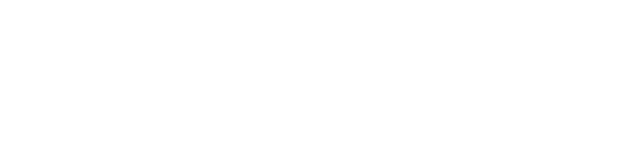
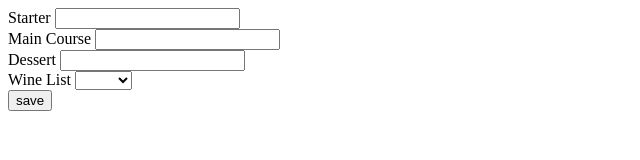
Before and after one commit to KeithorKeith/Weekend_homework_DOM, a plain HTML site: page index.html in a window 1280 px wide. Shown: the whole page, without its empty margins (0-640 px from the left). Drawn offline with Linux system fonts and the light colour scheme.

Commit message:
Added basic html code for a resturaunt order form.

```diff
--- a/index.html
+++ b/index.html
@@ -1,12 +1,46 @@
 <!DOCTYPE html>
 <html lang="en" dir="ltr">
 <head>
-
+    <meta charset="utf-8">
+    <title>Reading List App</title>
+    <link rel="stylesheet" type="text/css" media="screen" href="css/main.css" />
+    <script src="js/app.js"></script>
 </head>
 
 <body>
+    <form id="new-item-form">
+        <div id="form-wrapper">
+          <div class="form-item">
+            <label for="title" class="primary">Starter</label>
+            <input type="text" id="title" required/>
+          </div>
 
+          <form id="new-item-form">
+            <div id="form-wrapper">
+              <div class="form-item">
+                <label for="title" class="primary">Main Course</label>
+                <input type="text" id="title" required/>
+              </div>
 
+              <form id="new-item-form">
+                <div id="form-wrapper">
+                  <div class="form-item">
+                    <label for="title" class="primary">Dessert</label>
+                    <input type="text" id="title" required/>
+                  </div>
+
+                  <div class="form-item">
+                    <label for="wine-list" class="primary">Wine List</label>
+                    <select id="wine-list">
+                      <option value="" disabled selected></option>
+                      <option value="Red">Red</option>
+                      <option value="White">White</option>
+                      <option value="Rose">Rose</option>
+                    </select>
+                  </div>
+                </div>
+                <input type="submit" value="save"/>
+              </form>
 
 </body>
 </html>
```
